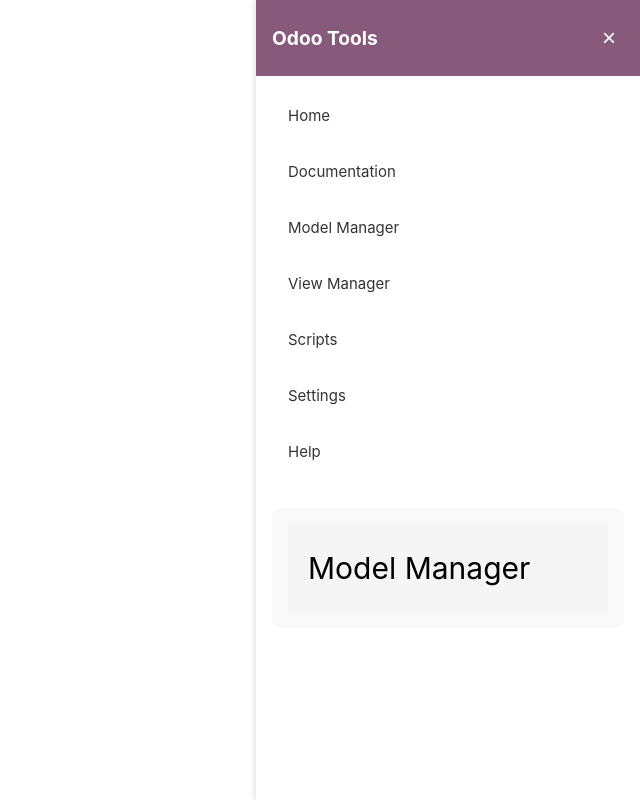
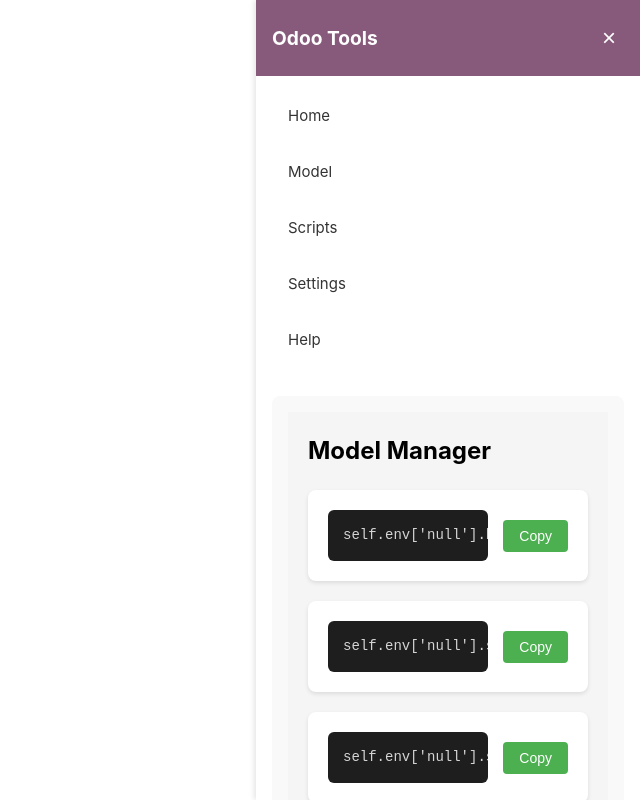
Before and after one commit to edsonfervo16mx/my-odoo-webkit, a Vue app: page /model-manager in a window 1280 px wide. Shown: the whole page, without its empty margins (640-1280 px from the left). Built offline with nearby package versions, Linux system fonts and the light colour scheme; the HTML template or start-up script is replaced by a standard one.

Commit message:
Refactor Sidebar.vue links for clarity, enhance HomeView.vue with a new layout and styling, and implement dynamic code display with copy functionality in ModelManager.vue.

```diff
--- a/src/components/Sidebar.vue
+++ b/src/components/Sidebar.vue
@@ -11,9 +11,7 @@
         <nav class="wk-sidebar-menu">
           <ul>
             <li><RouterLink to="/">Home</RouterLink></li>
-            <li><RouterLink to="/documentation">Documentation</RouterLink></li>
-            <li><RouterLink to="/model-manager">Model Manager</RouterLink></li>
-            <li><RouterLink to="/view-manager">View Manager</RouterLink></li>
+            <li><RouterLink to="/model-manager">Model</RouterLink></li>
             <li><RouterLink to="/scripts">Scripts</RouterLink></li>
             <li><RouterLink to="/settings">Settings</RouterLink></li>
             <li><RouterLink to="/help">Help</RouterLink></li>
--- a/src/views/HomeView.vue
+++ b/src/views/HomeView.vue
@@ -2,10 +2,71 @@
 </script>
 
 <template>
-  <main>
-    <h1>Hello World</h1>
-  </main>
+  <div class="wk-home-container">
+    <section class="wk-hero">
+      <h1 class="wk-title">Odoo Developer Extension</h1>
+      <p class="wk-subtitle">Enhance your Odoo development with our extension</p>
+    </section>
+  </div>
 </template>
 
 <style scoped>
+.wk-home-container {
+  padding: 20px;
+  max-width: 1200px;
+  margin: 0 auto;
+}
+
+.wk-hero {
+  text-align: center;
+  padding: 40px 0;
+  margin-bottom: 40px;
+}
+
+.wk-title {
+  font-size: 2.5em;
+  color: #2c3e50;
+  margin-bottom: 20px;
+  font-weight: bold;
+}
+
+.wk-subtitle {
+  font-size: 1.2em;
+  color: #666;
+}
+
+section {
+  margin-bottom: 40px;
+}
+
+h2 {
+  color: #2c3e50;
+  margin-bottom: 20px;
+  font-size: 1.8em;
+}
+
+.wk-features, .wk-tools {
+  display: grid;
+  grid-template-columns: repeat(auto-fit, minmax(250px, 1fr));
+  gap: 20px;
+  margin-top: 30px;
+}
+
+.wk-feature, .wk-tool {
+  padding: 20px;
+  background-color: #f8f9fa;
+  border-radius: 8px;
+  box-shadow: 0 2px 4px rgba(0,0,0,0.1);
+}
+
+h3 {
+  color: #2c3e50;
+  margin-bottom: 10px;
+  font-size: 1.3em;
+}
+
+p {
+  color: #666;
+  line-height: 1.6;
+}
 </style>
--- a/src/views/ModelManager.vue
+++ b/src/views/ModelManager.vue
@@ -1,10 +1,75 @@
 <template>
   <div class="wk-model-manager-container">
     <h1 class="wk-model-manager-title">Model Manager</h1>
+    <div class="wk-model-manager-content">
+      <div class="wk-code-container" v-for="(code, index) in codeContent" :key="code">
+        <div class="wk-code-row">
+          <pre class="wk-code-content"><code>{{ code }}</code></pre>
+          <button class="wk-copy-btn" @click="copyToClipboard(index)">Copy</button>
+        </div>
+      </div>
+    </div>
   </div>
 </template>
 
 <script setup lang="ts">
+import { ref, onMounted, computed } from 'vue'
+
+// Initialize refs for URL parameters
+const id = ref<string | null>(null)
+const menuId = ref<string | null>(null)
+const action = ref<string | null>(null)
+const model = ref<string | null>(null)
+const viewType = ref<string | null>(null)
+const codeContent = computed(() => {
+const browse_script = `self.env['${model.value}'].browse(${id.value})`
+const search_script = `self.env['${model.value}'].search([('id', '=', ${id.value})])`
+const search_read_script = `self.env['${model.value}'].search_read([('id', '=', ${id.value})])`
+const search_count_script = `self.env['${model.value}'].search_count([('id', '=', ${id.value})])`
+const unlink_script = `self.env['${model.value}'].unlink(${id.value})`
+
+  return [
+    browse_script,
+    search_script,
+    search_read_script,
+    search_count_script,
+    unlink_script
+  ]
+})
+
+// Function to parse URL parameters
+const parseOdooUrl = () => {
+  // Get the URL hash part after #
+  const hash = window.location.hash
+  if (!hash) return
+
+  // Create URLSearchParams from hash without the # symbol
+  const params = new URLSearchParams(hash.substring(1))
+
+  // Extract parameters
+  id.value = params.get('id')
+  menuId.value = params.get('menu_id')
+  action.value = params.get('action')
+  model.value = params.get('model')
+  viewType.value = params.get('view_type')
+}
+
+// Parse URL on component mount
+onMounted(() => {
+  parseOdooUrl()
+})
+
+// Function to copy code to clipboard
+const copyToClipboard = async (index: number) => {
+  try {
+    await navigator.clipboard.writeText(codeContent.value[index])
+    // alert('Code copied to clipboard!')
+  } catch (err) {
+    console.error('Failed to copy text: ', err)
+    // alert('Failed to copy code to clipboard')
+  }
+}
+
 </script>
 
 <style scoped>
@@ -12,4 +77,59 @@
     padding: 20px;
     background-color: #f5f5f5;
 }
+
+.wk-model-manager-title {
+  font-size: 24px;
+  font-weight: bold;
+  margin-bottom: 20px;
+}
+
+.wk-code-container {
+  background-color: #fff;
+  border-radius: 8px;
+  padding: 20px;
+  box-shadow: 0 2px 4px rgba(0, 0, 0, 0.1);
+  margin-bottom: 20px;
+  position: relative;
+}
+
+.wk-code-row {
+  display: flex;
+  align-items: center;
+  gap: 15px;
+}
+
+.wk-code-content {
+  background-color: #1e1e1e;
+  border-radius: 6px;
+  padding: 15px;
+  margin: 0;
+  overflow-x: auto;
+  font-family: 'Courier New', Courier, monospace;
+  font-size: 14px;
+  line-height: 1.5;
+  color: #d4d4d4;
+  flex: 1;
+}
+
+.wk-copy-btn {
+  background-color: #4CAF50;
+  color: white;
+  border: none;
+  padding: 8px 16px;
+  border-radius: 4px;
+  cursor: pointer;
+  font-size: 14px;
+  transition: background-color 0.3s ease;
+  height: fit-content;
+}
+
+.wk-copy-btn:hover {
+  background-color: #45a049;
+}
+
+.wk-copy-btn:active {
+  background-color: #3d8b40;
+}
+
 </style>
```
